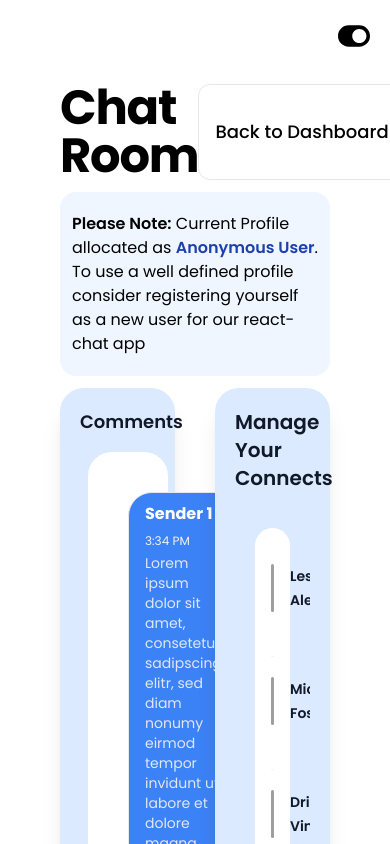
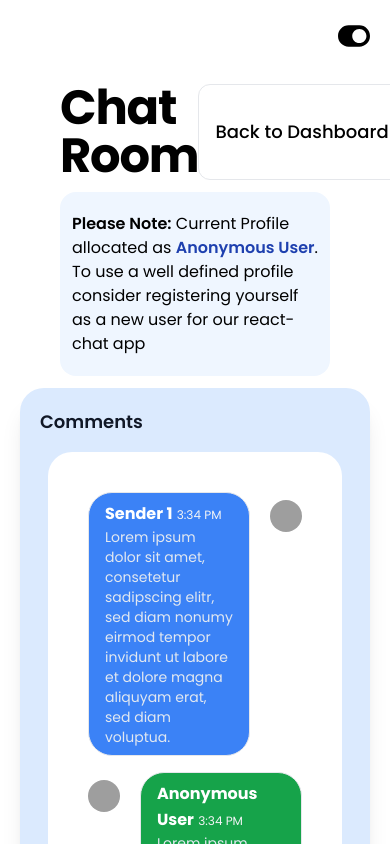
Before and after one commit to bluea1855/chat-app, a React (Vite) app: page /chat-room in a window 390 px wide. Shown: the top 844 px of the page. Built offline with nearby package versions, Linux system fonts and the light colour scheme; grey boxes are pictures that could not be loaded.

Commit message:
Update ChatRoom.jsx

```diff
--- a/src/components/sections/chatUI/ChatRoom.jsx
+++ b/src/components/sections/chatUI/ChatRoom.jsx
@@ -55,7 +55,7 @@ export default function ChatRoom() {
         )}
       </div>
       <ChatRoomHeader />
-      <div className='grid grid-cols-2 grid-rows-1 w-full px-10 gap-10 mt-0 pt-0'>
+      <div className='flex flex-col md:grid md:grid-cols-2 md:grid-rows-1 md:w-full md:px-10 gap-10 mt-0 pt-0'>
         <div className='col-end-2 bg-blue-100 p-5 rounded-3xl shadow-xl'>
           <div className='w-full'>
             <h3 className='mb-4 text-lg font-semibold text-gray-900'>Comments</h3>
```
